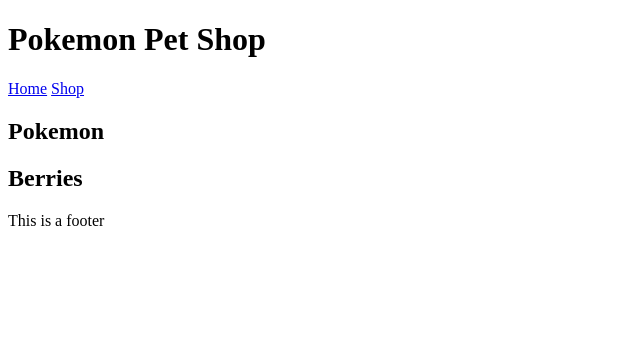
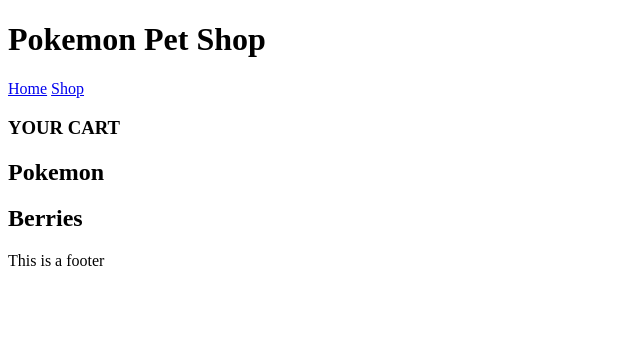
Before and after one commit to cjfranklin4/python-final-project, a Flask app: template templates/shop.html in a window 1280 px wide. Shown: the top 358 px of the page, without its empty margins (0-640 px from the left). Run offline with Flask 3, Linux system fonts and the light colour scheme; the template is opened without the code that fills it, so the values that code supplies are empty.

Commit message:
ipdated main.py

```diff
--- a/main.py
+++ b/main.py
@@ -5,6 +5,7 @@ from flask import redirect
 from flask import url_for
 from flask import render_template
 from flask import request
+from flask import make_response
 import sqlite3 as sql
 
 app = Flask(__name__)
@@ -39,23 +40,68 @@ def get_berries():
     con.close()
     return berries
 
-@app.route('/shop')
+def get_cart():
+    con = sql.connect("cart.db")
+    con.row_factory = sql.Row
+
+    cur = con.cursor()
+    cur.execute("SELECT * from CART")
+
+    cart = cur.fetchall()
+    #print("berries", berries)
+    con.close()
+    return cart
+
+@app.route('/shop', methods = ["POST","GET"])
 def shopping():
-
-    #GET REQUEST
     poke_array = get_pokemon()
     berries = get_berries()
+    cart = get_cart()
+    if request.method == "GET":
+        return render_template('shop.html', poke_array=poke_array, berries=berries, cart=cart)
 
-
-    #NEED POST REQUEST SECTION
-    """
+    elif request.method == "POST":
+        """
         POST request when you click the "Add to cart button"
         MAX 3 items in cart, if more than 3 items, you get an alert/warning about cart being full
 
         a new database (cart.db) should be created that keeps track of the items being added or removed from your cart
-    """
+        """
 
-    return render_template('shop.html', poke_array=poke_array, berries=berries)
+        #if length of cart is less than 3 continue, else return an error alert/page
+
+        #NO DOUBLES IN CART
+        try:
+            # connect to sqliteDB
+            with sql.connect("cart.db") as con:
+                cur = con.cursor()
+                cur.execute('SELECT * FROM CART;')
+                cart_len = len(cur.fetchall())
+                print(cart_len)
+
+                if cart_len <= 2:
+                    item_id=request.form.get("item_id")
+                    item_type=request.form.get("item_type")
+                    item_name=request.form.get("item_name")
+
+
+                    """ print(item_id, "THIS IS TH EITEM ID")
+                    print(item_type, "THIS IS TH EITEM TYPE") """
+
+                    cur.execute("INSERT INTO CART (NAME, TABLE_NAME, ID) VALUES (?,?,?)",(item_name, item_type, item_id) )
+                    con.commit()
+                    msg = "Record successfully added"
+                else:
+                    print("TOO MANY ITEMS IN CART")
+                    err = "Too many items in cart"
+                    msg = "error in insert operation"
+        except:
+            con.rollback()
+            msg = "error in insert operation"
+
+        finally:
+            con.close()
+            return redirect(url_for('shopping', poke_array=poke_array, berries=berries, cart=cart, err=err))
 
 
 
@@ -65,4 +111,11 @@ def checkout():
 
 
 if __name__ == "__main__":
-   app.run(host="0.0.0.0", port=2224, debug=True)
+    con = sql.connect('cart.db')
+    print("Opened database successfully")
+    # ensure that the table students is ready to be written to
+    con.execute('CREATE TABLE IF NOT EXISTS CART (NAME TEXT, TABLE_NAME TEXT, ID INT)')
+    print("Table created successfully")
+    con.close()
+
+    app.run(host="0.0.0.0", port=2224, debug=True)
--- a/templates/shop.html
+++ b/templates/shop.html
@@ -17,6 +17,13 @@
             </nav>
         </div>
 
+        <div class="cart">
+            <h3>YOUR CART</h3>
+            {% for item in cart %}
+                {{item['name']}}
+            {% endfor %}
+        </div>
+
         <div class="container">
             <h2>Pokemon</h2>
             <div class="row">
@@ -28,7 +35,12 @@
                     <div class="types">
                         {{pokemon['type']}}
                     </div>
-                    <button>Add to cart</button>
+                    <form action="{{ url_for('shopping') }}" method="post">
+                        <input name="item_id" value="{{pokemon.id}}" hidden>
+                        <input name="item_name" value="{{pokemon.name}}" hidden>
+                        <input name="item_type" value="POKEMON" hidden>
+                        <button type="submit">Add to cart</button>
+                    </form>
                 </div>
                 {% endfor %}
             </div>
@@ -43,7 +55,9 @@
                 <div class="item">
                     <span class="poke_name">{{berry['name']}}</span>
                     <div>Flavors: {{berry['flavor']}}</div>
-                    <button>Add to cart</button>
+
+                    <input name="item_type" value="{{berry.id}}" hidden>
+                    <button type="submit">Add to cart</button>
                 </div>
                 {% endfor %}
             </div>
@@ -53,5 +67,13 @@
         <div class="footer">
             <p>This is a footer</p>
         </div>
+
+        <script>
+            function myFunction() {
+              alert("Hello! I am an alert box!");
+            }
+
+
+        </script>
     </body>
 </html>
```
Also changed, not shown: cart.db (added).
